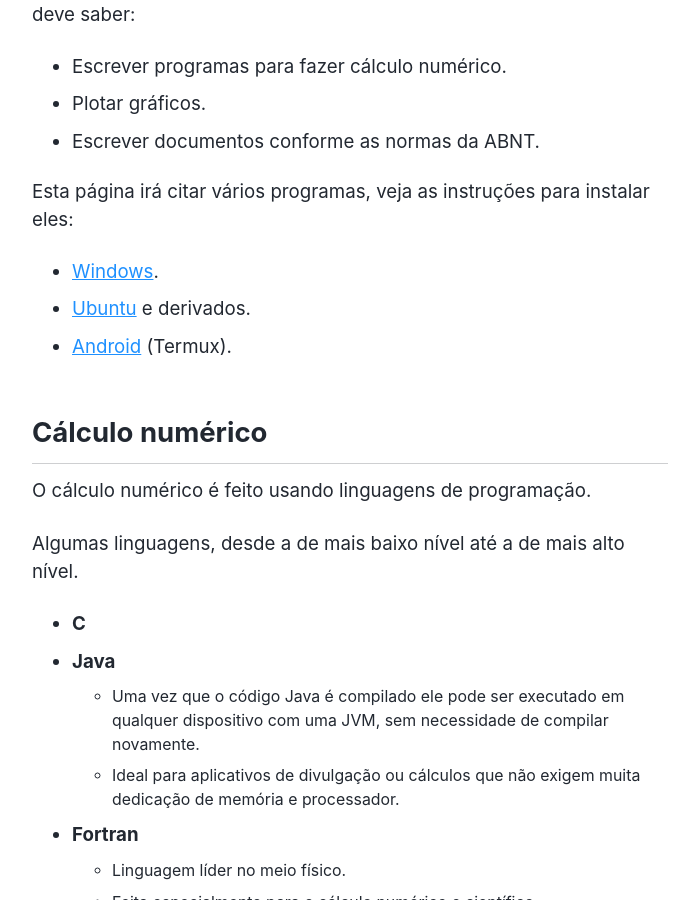
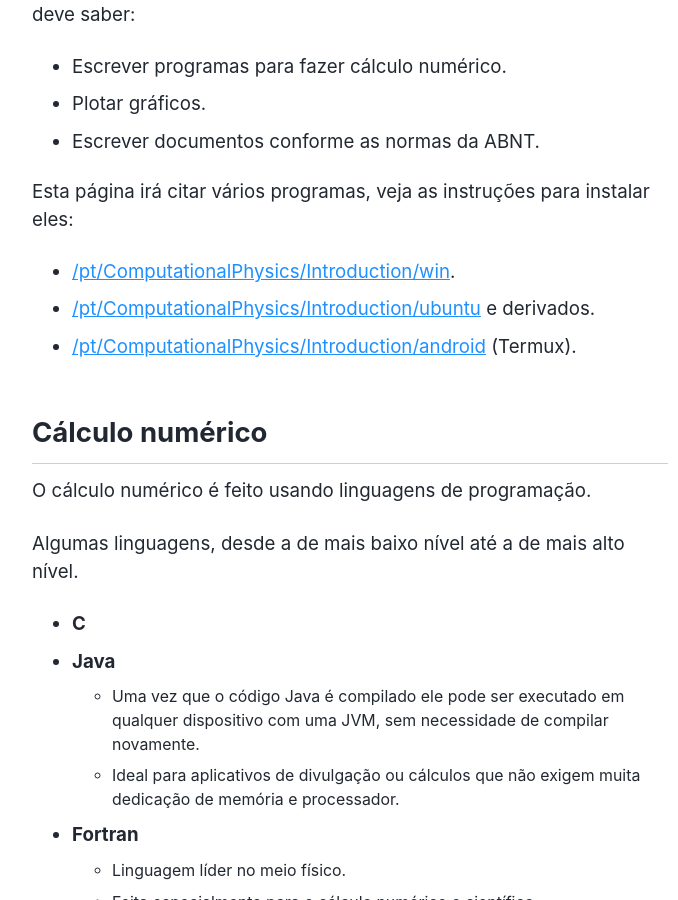
Before and after one commit to ismaeldamiao/ismaeldamiao.github.io, a Jekyll site: the page built from _pages/pt/ComputationalPhysics/Introduction.md, in a window 1280 px wide and 900 px high, scrolled down 420 px. Shown: the whole window, without its empty margins (290-968 px from the left). Built offline with Jekyll 4.4.1, drawn with Linux system fonts in a browser that asks for light colours; nearby versions of some CDN libraries.

Commit message:
Update Introduction.md

```diff
--- a/_pages/pt/ComputationalPhysics/Introduction.md
+++ b/_pages/pt/ComputationalPhysics/Introduction.md
@@ -40,9 +40,9 @@ Estes são os conhecimentos computacionais básicos que todo físico deve saber:
 * Escrever documentos conforme as normas da ABNT.
 
 Esta página irá citar vários programas, veja as instruções para instalar eles:
-* <a href="/pt/ComputationalPhysics/Introduction/win">Windows</a>.
-* <a href="/pt/ComputationalPhysics/Introduction/ubuntu">Ubuntu</a> e derivados.
-* <a href="/pt/ComputationalPhysics/Introduction/android">Android</a> (Termux).
+* [/pt/ComputationalPhysics/Introduction/win](Windows).
+* [/pt/ComputationalPhysics/Introduction/ubuntu](Ubuntu) e derivados.
+* [/pt/ComputationalPhysics/Introduction/android](Android) (Termux).
 
 ## Cálculo numérico
 
```
